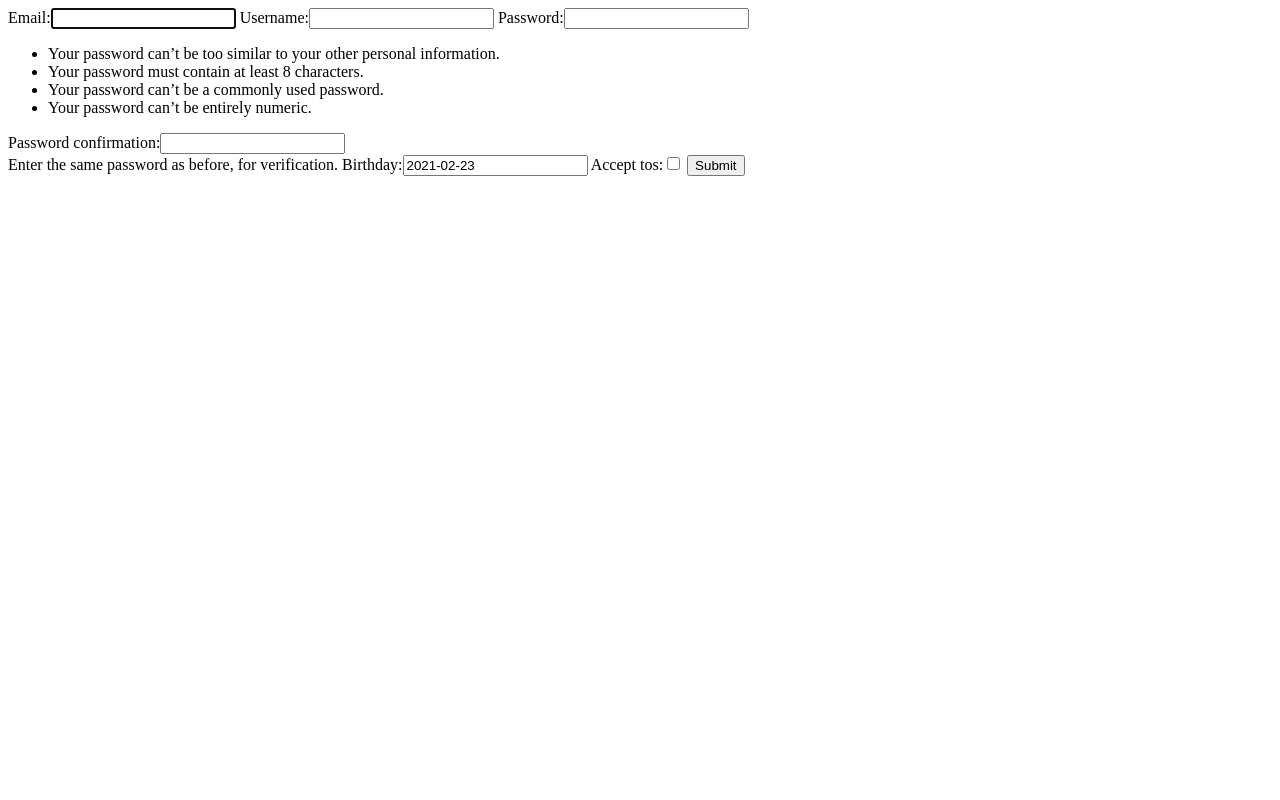
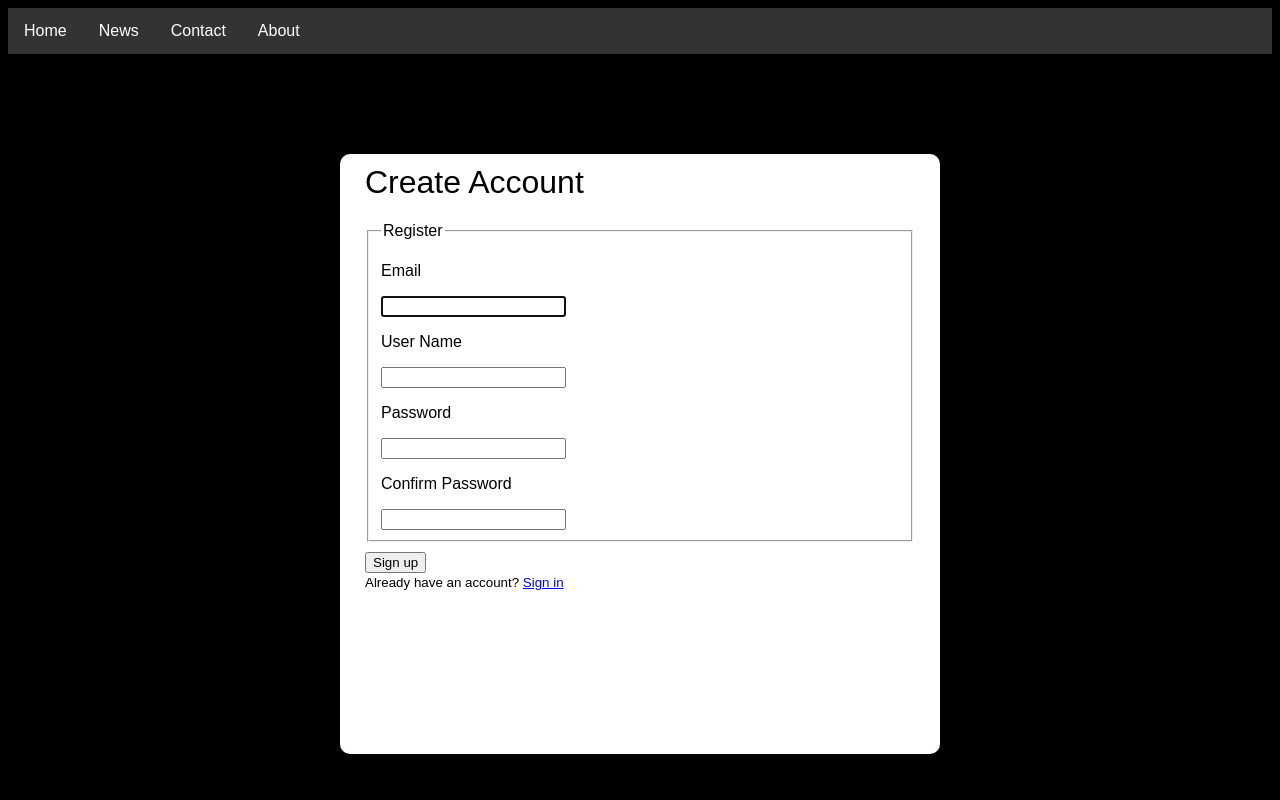
Before and after one commit to hanhwanglim/cinema-booking, a Django app: page /register in a window 1280 px wide. Run offline with Django 3.2, Linux system fonts and the light colour scheme; parts of the project's set-up code (start-up, migrations or seed data) failed here and were passed over.

Commit message:
Register/login initial templates+css

```diff
--- /dev/null
+++ b/advanced_booking/users/static/users/main.css
@@ -0,0 +1,78 @@
+/* Button position for Homepaage */
+.wrapper {
+    text-align: center;
+    margin: 0 auto;
+    margin-top: 100px;
+}
+.userdetails2 {
+    background-color: white;
+    border-radius: 10px;
+    margin: auto;
+    width: 600px;
+    height: 600px;
+}
+.userdetails1 {
+    background-color: white;
+    border-radius: 10px;
+    margin: auto;
+    width: 600px;
+    height: 400px;
+}
+.userdetailsinner{
+    text-align: left;
+    position: absolute;
+    margin:14px;
+    margin-top: 18px;
+}
+body {
+    background-color: black;
+}
+* {
+    font-family: Arial, Helvetica, sans-serif;
+}
+.formgroup {
+    padding-top: 10px;
+}
+.signintitle{
+    font-weight: 100;
+    padding-top: 10px;
+}
+.registercontainer{
+    background-color: white;
+    text-align: left;
+    margin: auto;
+    width: 550px;
+    height: 600px;
+    margin-top: 100px;
+}
+.registercontainer1{
+    background-color: white;
+    text-align: left;
+    margin: auto;
+    width: 550px;
+    height: 400px;
+    margin-top: 100px;
+}
+ul {
+    list-style-type: none;
+    margin: 0;
+    padding: 0;
+    overflow: hidden;
+    background-color: #333;
+  }
+
+  li {
+    float: left;
+  }
+
+  li a {
+    display: block;
+    color: white;
+    text-align: center;
+    padding: 14px 16px;
+    text-decoration: none;
+  }
+
+  li a:hover {
+    background-color: #111;
+  }
--- a/advanced_booking/users/templates/users/register.html
+++ b/advanced_booking/users/templates/users/register.html
@@ -1,5 +1,47 @@
-<form method="post">
-    {% csrf_token %}
-    {{ form }}
-    <input type="submit" value="Submit">
-</form>
+{% load static %}
+<!DOCTYPE html>
+<link rel="stylesheet" type="text/css" href="{% static 'users/main.css' %}">
+<html>
+    <head>
+        <link rel="stylesheet" type="text/css" href="{% static 'users/main.css' %}">
+    </head>
+<body>
+    <ul>
+        <li><a href="#">Home</a></li>
+        <li><a href="#">News</a></li>
+        <li><a href="#">Contact</a></li>
+        <li><a href="#">About</a></li>
+    </ul>
+    <div class="wrapper">
+        <div class ="userdetails2">
+        <div class = "registercontainer">
+            <h1 class = "signintitle">Create Account</h1>
+            <form method ="POST">
+                {% csrf_token %}
+                <fieldset class="form-group">
+                    <legend class="border-bottom mb-4">Register</legend>
+                    <p>Email</p>
+                    {{ form.email }}
+                    <p>User Name</p>
+                    {{ form.username }}
+                    <p>Password</p>
+                    {{ form.password1 }}
+                    <p>Confirm Password</p>
+                    {{ form.password2 }}
+                </fieldset>
+                <div class="formgroup">
+                    <button class="btn btn-outline-info" type="submit"> Sign up</button>
+                </div>
+            </form>
+            <div class="border-top pt-3">
+                <small class="text-muted">
+                    Already have an account? <a class="signinlink" href="/users">Sign in</a>
+                </small>
+            </div>
+        </div>
+        </div>
+        </div>
+        <br>
+    </div>
+</body>
+</html>
--- a/advanced_booking/users/urls.py
+++ b/advanced_booking/users/urls.py
@@ -4,5 +4,6 @@ from . import views
 
 urlpatterns = [
     path('register', views.register, name='register'),
-    path('booking', views.booking, name='booking')
+    path('booking', views.booking, name='booking'),
+    path('login', views.login, name='login'),
 ]
--- a/advanced_booking/users/views.py
+++ b/advanced_booking/users/views.py
@@ -31,3 +31,7 @@ def booking(request):
         }
         return render(request, 'users/booking.html', context)
     return redirect(reverse('login'))
+
+def login(request):
+    form = RegisterForm()
+    return render(request, 'users/login.html',{'form': form})
```
Also changed, not shown: advanced_booking/users/templates/registration/login.html (+44 -6 lines), advanced_booking/db.sqlite3.
